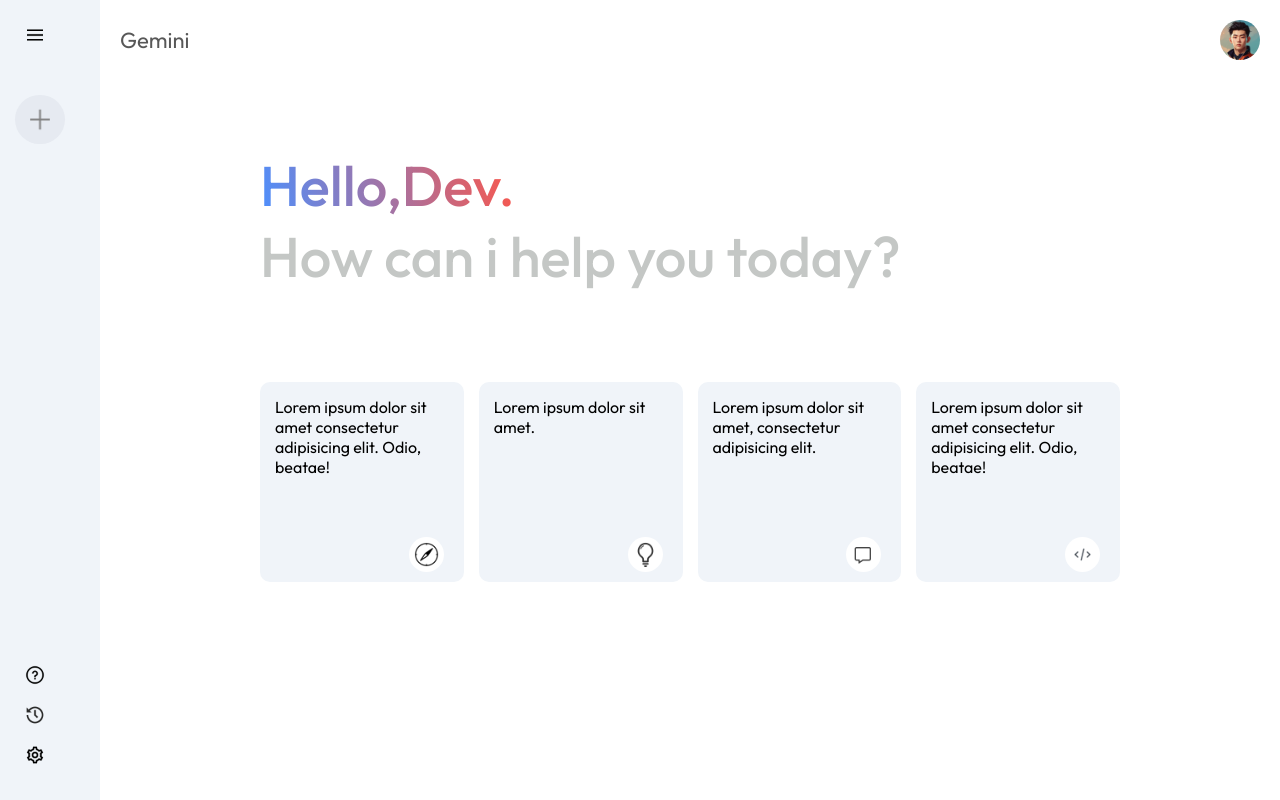
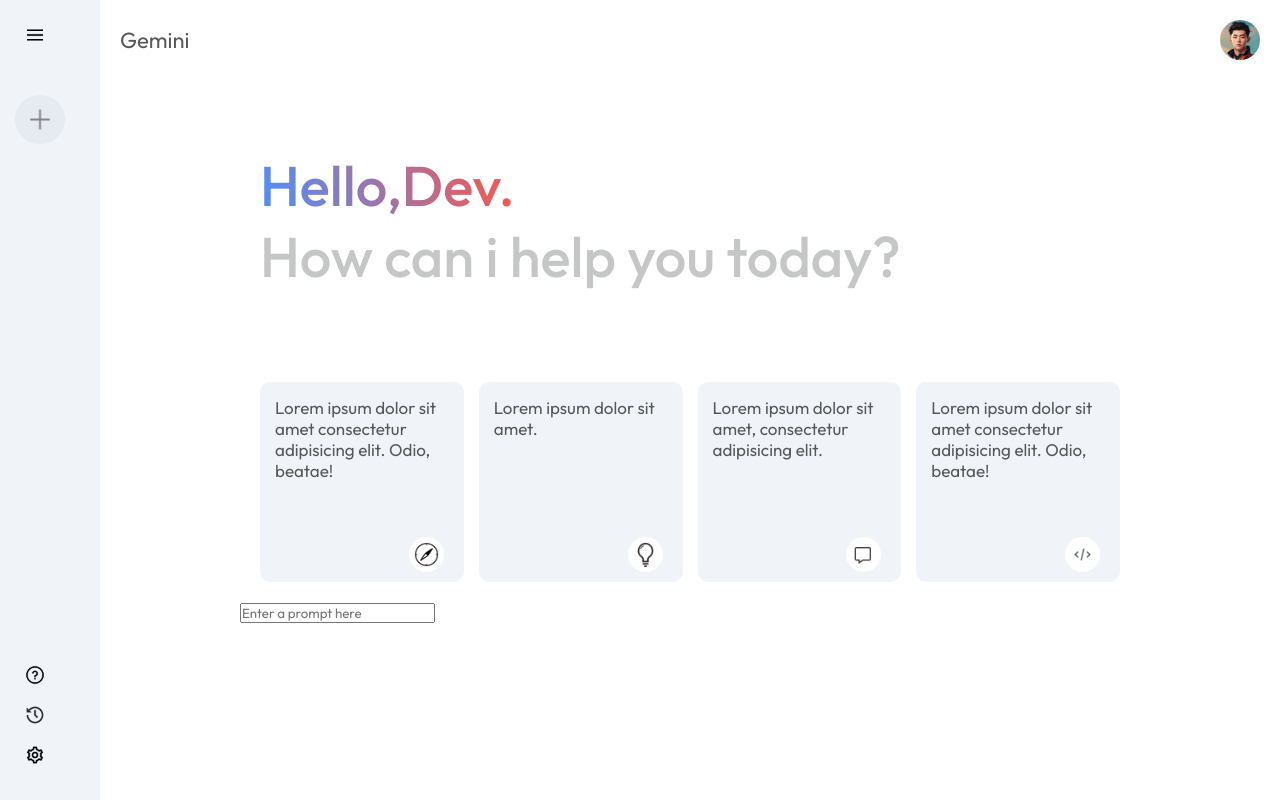
Before and after one commit to Hruth-Vik/Project-8-Gemini-Clone, a React (Vite) app in the folder gemini_clone/: page / in a window 1280 px wide. Built offline with nearby package versions, Linux system fonts and the light colour scheme.

Commit message:
Edited the some portion of flowers

```diff
--- a/gemini_clone/src/components/Main/Main.css
+++ b/gemini_clone/src/components/Main/Main.css
@@ -63,3 +63,12 @@
     right:20px;
     background-color: white ;
 }
+
+.main .card p{
+    color: #585858;
+    font-size: 17px;
+}
+
+.main .card:hover{
+    background-color: #dfe4ea;
+}
--- a/gemini_clone/src/components/Main/Main.jsx
+++ b/gemini_clone/src/components/Main/Main.jsx
@@ -31,6 +31,14 @@
                         <img src={assets.code_icon} alt="" />
                     </div>
                 </div>
+                <div className="main-bottom">
+                    <div className="search-box">
+                        <input type="text" placeholder='Enter a prompt here' />
+                        <div>
+
+                        </div>
+                    </div>
+                </div>
             </div>
 
         </div>
```
